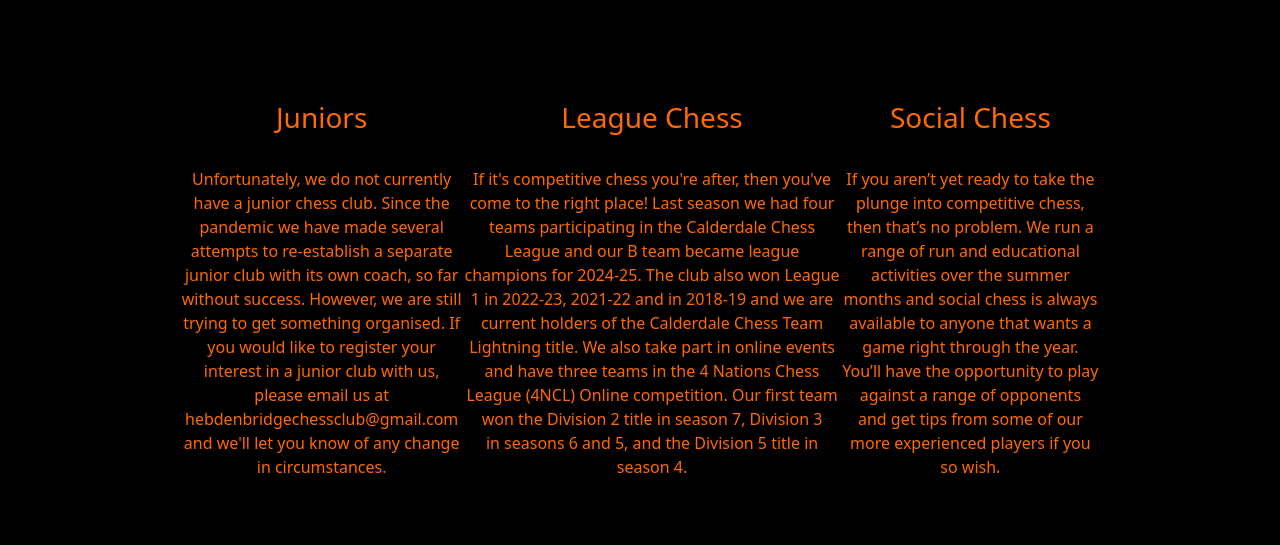
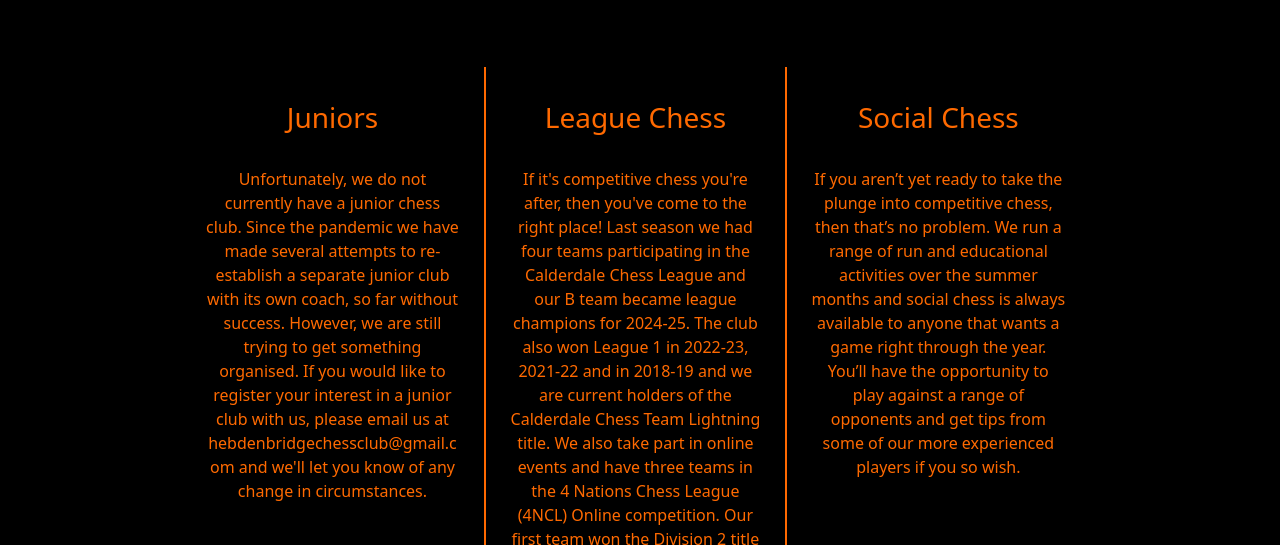
Before and after one commit to MGFNolan/hebden-bridge-chess-club, a React (Vite) app: page / in a window 1280 px wide. Shown: the part 862-1407 px from the top of the page. Before the commit the page ends 1381 px from the top, so only its background shows below. Built offline with nearby package versions, Linux system fonts and the light colour scheme.

Commit message:
5: add transition on hover

```diff
--- a/src/css/club-Information-Individual.css
+++ b/src/css/club-Information-Individual.css
@@ -1,7 +1,7 @@
-.Info-Individual {
-    @apply w-[33%] px-6;
+.info-individual {
+    @apply w-[33%] bg-black px-6 transition-all duration-150 ease-in-out;
     &:hover {
-        background-image: url("/chess-board.svg");
+        @apply w-[50%] scale-125 z-100 border-orange-500 border-l-2 border-r-2 mt-10;
     }
 
     &:nth-child(2) {
--- a/src/css/club-information.css
+++ b/src/css/club-information.css
@@ -1,5 +1,5 @@
 .club-information {
-    @apply mx-7 justify-items-center;
+    @apply mx-7 justify-items-center pb-55;
 
     .club-information__wrapper {
         @apply max-w-[75%] text-center flex flex-col;
```
